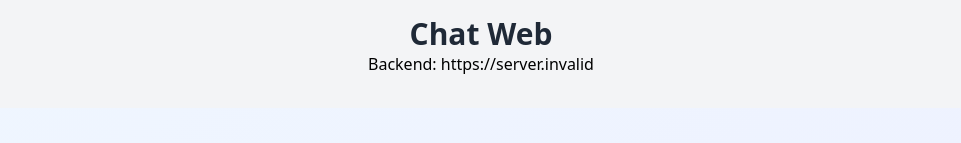
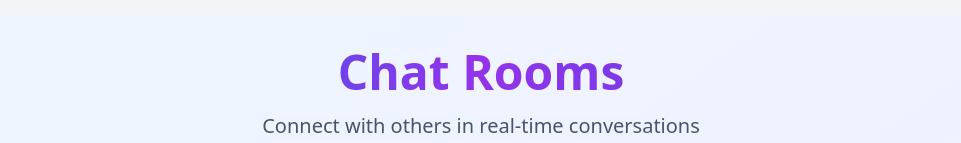
Before and after one commit to viettrung2512/Chat-app, a React (Create React App) app in the folder chat-app/: page / in a window 1280 px wide. Shown: the top 143 px of the page, without its empty margins (159-1120 px from the left). Built offline with nearby package versions, Linux system fonts and the light colour scheme; no server answers.

Commit message:
refactor: remove header section from App.js

```diff
--- a/chat-app/src/App.js
+++ b/chat-app/src/App.js
@@ -37,11 +37,6 @@ function App() {
   return (
     <div className="min-h-screen bg-gray-100">
       <div className="container mx-auto p-4">
-        <header className="text-center mb-8">
-          <h1 className="text-3xl font-bold text-gray-800">Chat Web</h1>
-          <p>Backend: {process.env.REACT_APP_SOCKET_SERVER_URL || 'Not configured'}</p>
-        </header>
-
         <main>
           {!currentRoom ? (
             <RoomList onJoinRoom={handleJoinRoom} />
```
